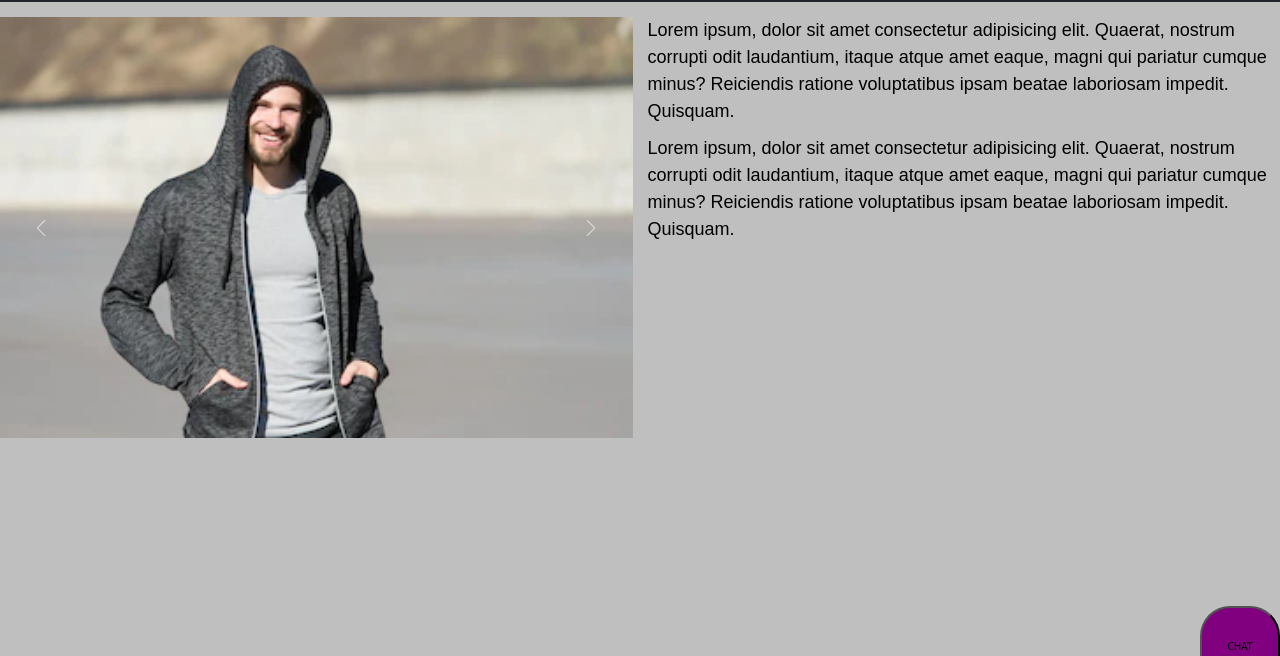
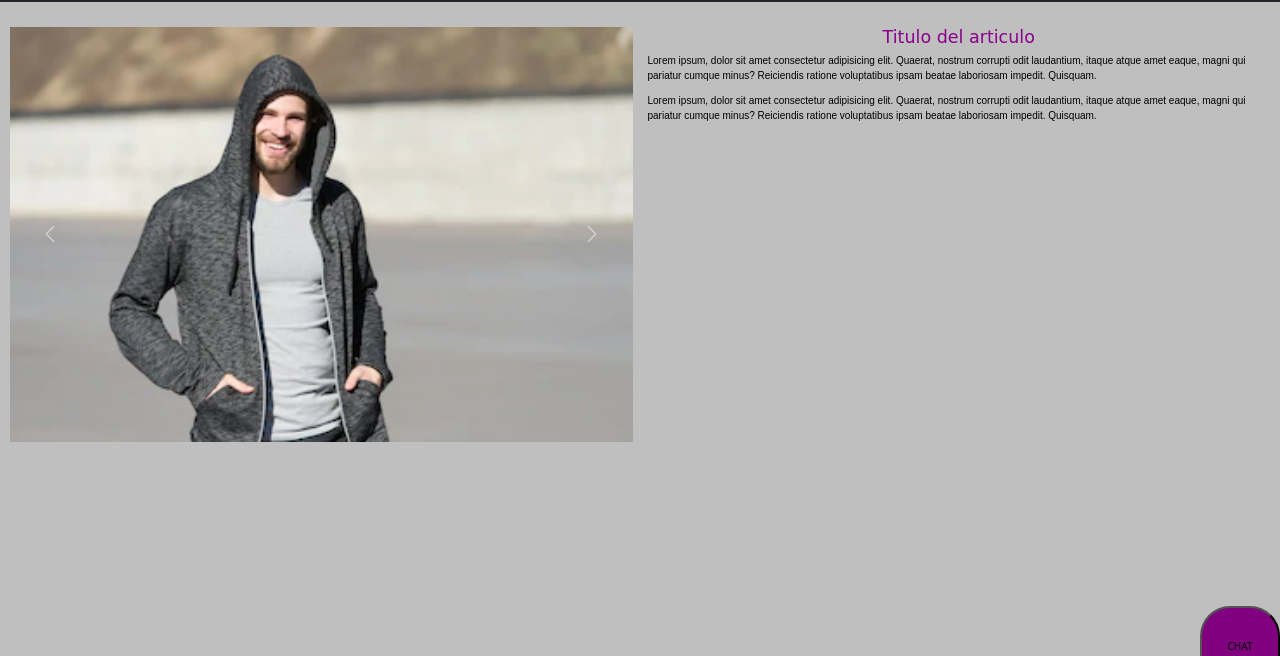
Before and after one commit to melmaza/coder_melina, a website: page index.html in a window 1280 px wide. Shown: the part 114-770 px from the top of the page. Drawn offline with nearby package versions, Linux system fonts and the light colour scheme; grey boxes are pictures that could not be loaded.

Commit message:
agregando sas al proyecto

```diff
--- a/index.html
+++ b/index.html
@@ -4,6 +4,7 @@
 <head>
     <meta charset="UTF-8">
     <link rel="stylesheet" href="css/style.css">
+    <link rel="stylesheet" href="css/style_scss.css">
     <link href="https://cdn.jsdelivr.net/npm/bootstrap@5.2.0-beta1/dist/css/bootstrap.min.css" rel="stylesheet"
         integrity="sha384-0evHe/X+R7YkIZDRvuzKMRqM+OrBnVFBL6DOitfPri4tjfHxaWutUpFmBp4vmVor" crossorigin="anonymous">
     <meta http-equiv="X-UA-Compatible" content="IE=edge">
@@ -79,6 +80,7 @@
                 </button>
             </div>
             <div class="col-md-6">
+                <h3 class="h3">Titulo del articulo</h3>
                 <p>
                     Lorem ipsum, dolor sit amet consectetur adipisicing elit. Quaerat, nostrum corrupti odit laudantium,
                     itaque atque amet eaque, magni qui pariatur cumque minus? Reiciendis ratione voluptatibus ipsam
--- /dev/null
+++ b/scss/main.scss
@@ -0,0 +1,8 @@
+@import './titulos.scss';
+@import './parrafos.scss';
+
+
+main{
+
+    padding:1rem;
+}
--- /dev/null
+++ b/scss/parrafos.scss
@@ -0,0 +1,4 @@
+p{
+    color:black;
+    font-size: 1rem;
+}
--- /dev/null
+++ b/scss/titulos.scss
@@ -0,0 +1,3 @@
+.h3{
+    color:darkmagenta !important;
+}
```
Also changed, not shown: package.json (added, +18 -0 lines), css/style_scss.css (added), 2 other files.
